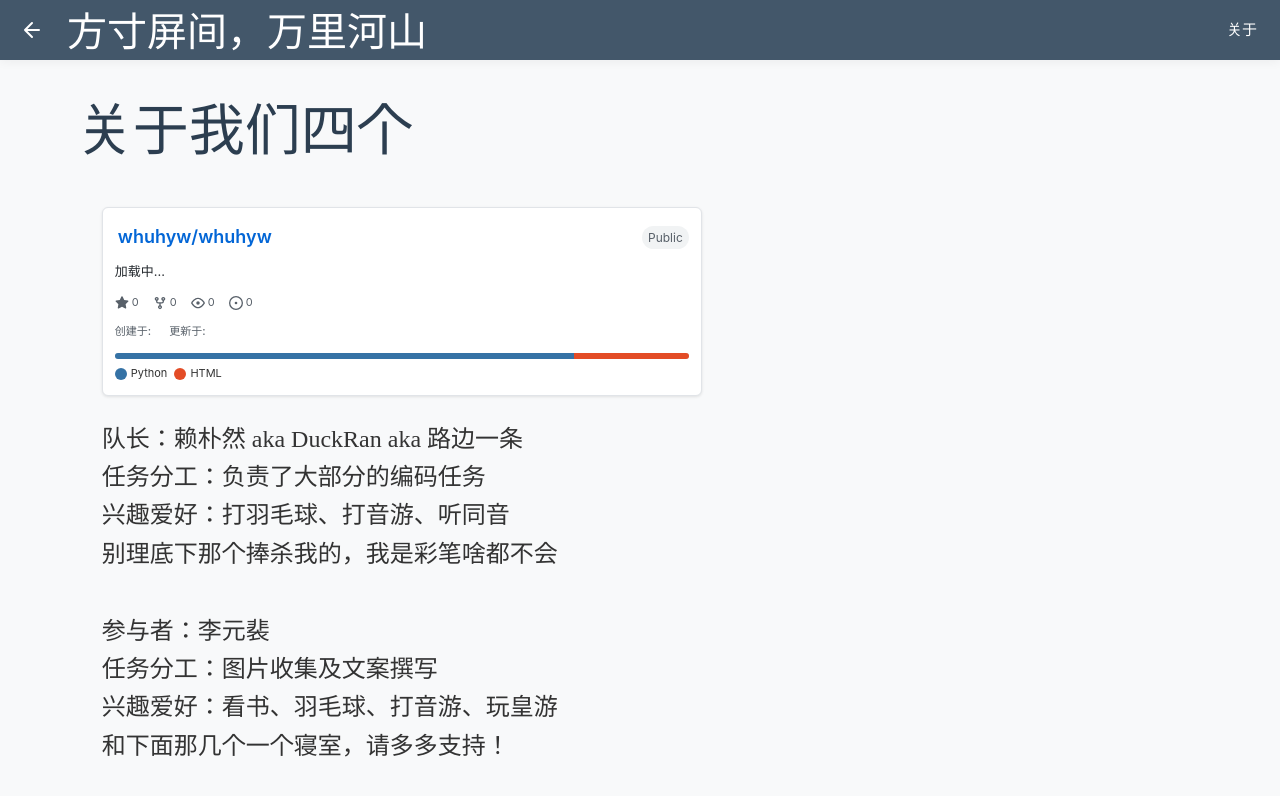
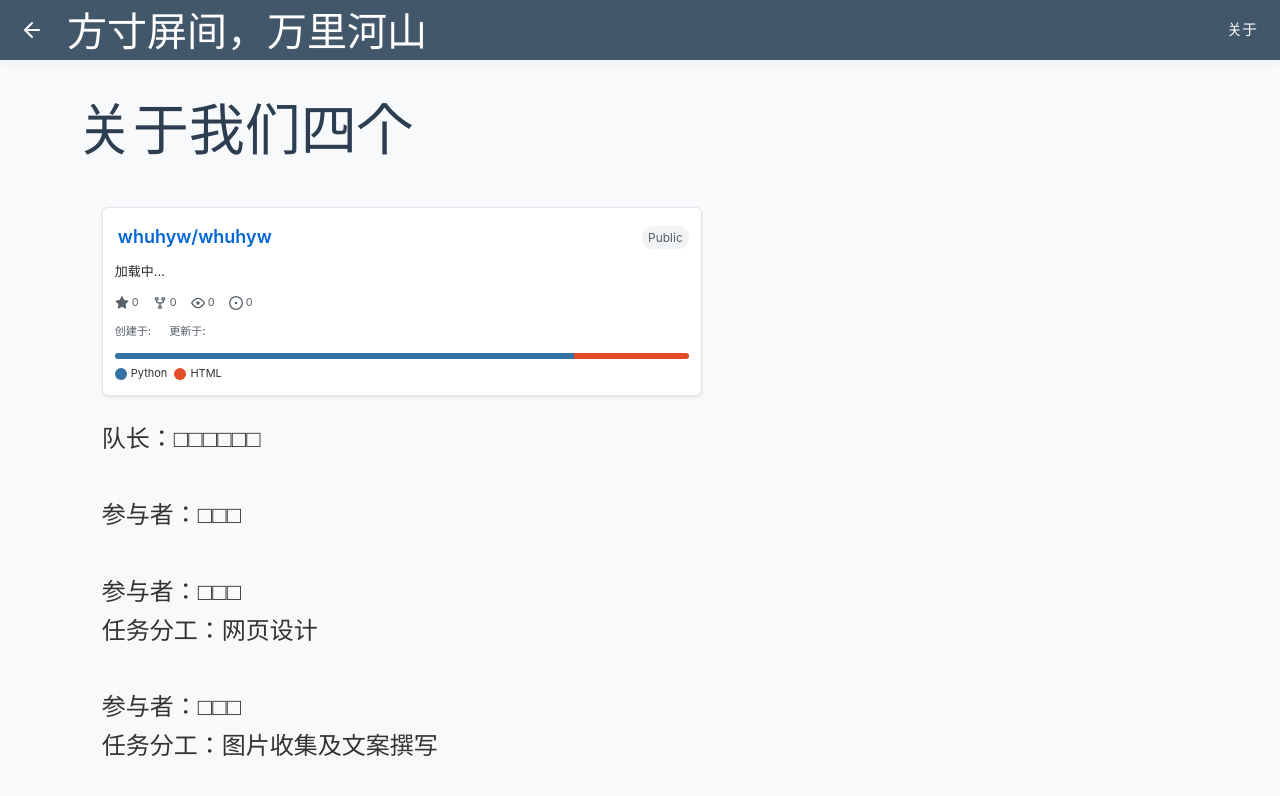
Before and after one commit to whuhyw/whuhyw, a Vue app: page /whuhyw/about in a window 1280 px wide. Shown: the top 796 px of the page. Built offline with nearby package versions, Linux system fonts and the light colour scheme; no server answers; a web font is replaced by a local one.

Commit message:
Style: Anonymize team member information in about page

```diff
--- a/src/components/About.vue
+++ b/src/components/About.vue
@@ -63,44 +63,19 @@
     </div>
 
     <p>
-      队长：赖朴然 aka DuckRan aka 路边一条<br>
-      任务分工：负责了大部分的编码任务<br>
-      兴趣爱好：打羽毛球、打音游、听同音<br>
-      别理底下那个捧杀我的，我是彩笔啥都不会<br>
+      队长：□□□□□□<br>
       <br>
 
-      参与者：李元裴<br>
-      任务分工：图片收集及文案撰写<br>
-      兴趣爱好：看书、羽毛球、打音游、玩皇游<br>
-      和下面那几个一个寝室，请多多支持！<br>
+      参与者：□□□<br>
       <br>
 
-      参与者：任思成<br>
+      参与者：□□□<br>
       任务分工：网页设计<br>
-      兴趣爱好：书法、国画、篮球等<br>
-      游戏：主玩米游（原神、崩铁、绝区零）<br>
-      在计算机学院7班（不是人机）<br>
       <br>
 
-      参与者：常逸飞<br>
+      参与者：□□□<br>
       任务分工：图片收集及文案撰写<br>
-      身份：计算机学院的大一学生一名，以及编程小白一枚。<br>
-      感谢伟大的 赖朴然 ！！！<br>
-      感谢伟大的 赖朴然 ！！！<br>
-      感谢伟大的 赖朴然 ！！！<br>
-      感谢伟大的 赖朴然 ！！！<br>
-      感谢伟大的 赖朴然 ！！！<br>
-      感谢伟大的 赖朴然 ！！！<br>
-      感谢伟大的 赖朴然 ！！！<br>
-      感谢伟大的 赖朴然 ！！！<br>
-      感谢伟大的 赖朴然 ！！！<br>
-      感谢伟大的 赖朴然 ！！！<br>
-      感谢伟大的 赖朴然 ！！！<br>
-      我看未必啊（<br>
     </p>
-    <h2>
-      感谢广州美术学院教授黄小捷对本网站设计的指导
-    </h2>
     <h1>
       WHUHYW Present
     </h1>
```
